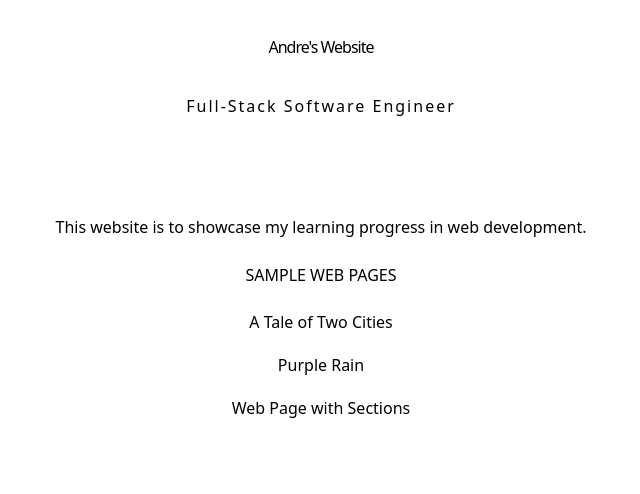
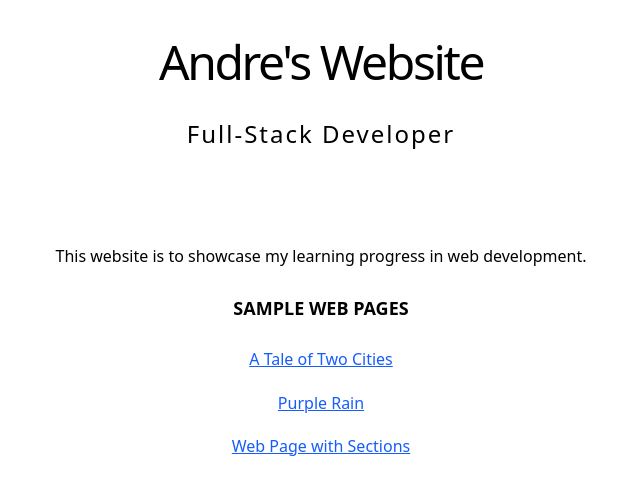
Before and after one commit to AndreRDorset/AndreRDorset.github.io, a website: page index.html in a window 1280 px wide. Shown: the whole page, without its empty margins (319-959 px from the left). Drawn offline with nearby package versions, Linux system fonts and the light colour scheme.

Commit message:
Fixing style problems index

```diff
--- a/index.html
+++ b/index.html
@@ -9,6 +9,12 @@
         header {
           @apply pt-8 px-[9%] pb-[42px] md:py-[3%] md:px-[20%];
         }
+        header h1 {
+          @apply font-sans text-center tracking-tighter text-5xl;
+        }
+        header h2 {
+          @apply font-sans text-2xl;
+        }
         section {
           @apply pt-8 px-[9%] pb-[42px] md:py-[3%] md:px-[20%];
         }
@@ -16,13 +22,16 @@
           @apply mt-8;
         }
         section h3 {
-          @apply mt-6;
+          @apply mt-6 font-bold text-lg;
         }
         section p {
           @apply mb-4;
         }
+        a {
+          @apply underline text-blue-600 hover:text-blue-800 visited:text-purple-600;
+        }
     </style>
-  <title>AndreRDorset | Software Engineer</title>
+  <title>AndreRDorset | Full-Stack Developer</title>
   <meta name="description" content="Welcome to my website.">
 </head>
 
@@ -30,7 +39,7 @@
 <body>
   <header>
     <h1>Andre's Website</h1>
-    <h2>Full-Stack Software Engineer</h2>
+    <h2>Full-Stack Developer</h2>
   </header>
 
   <main>
```
